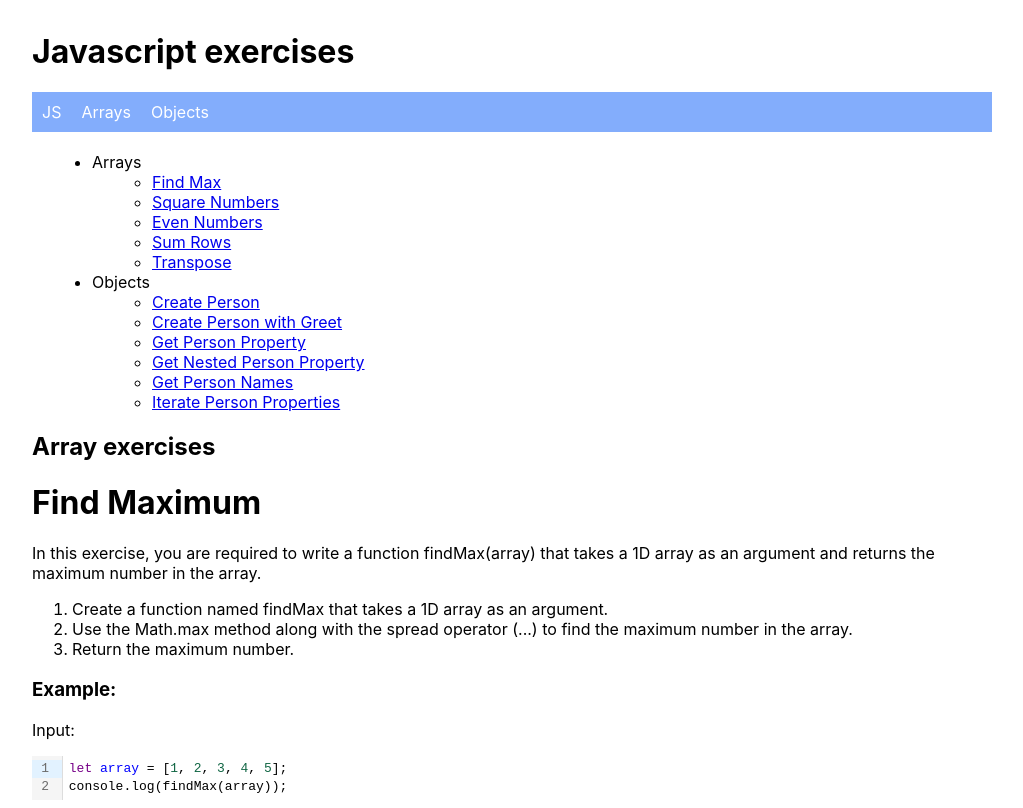
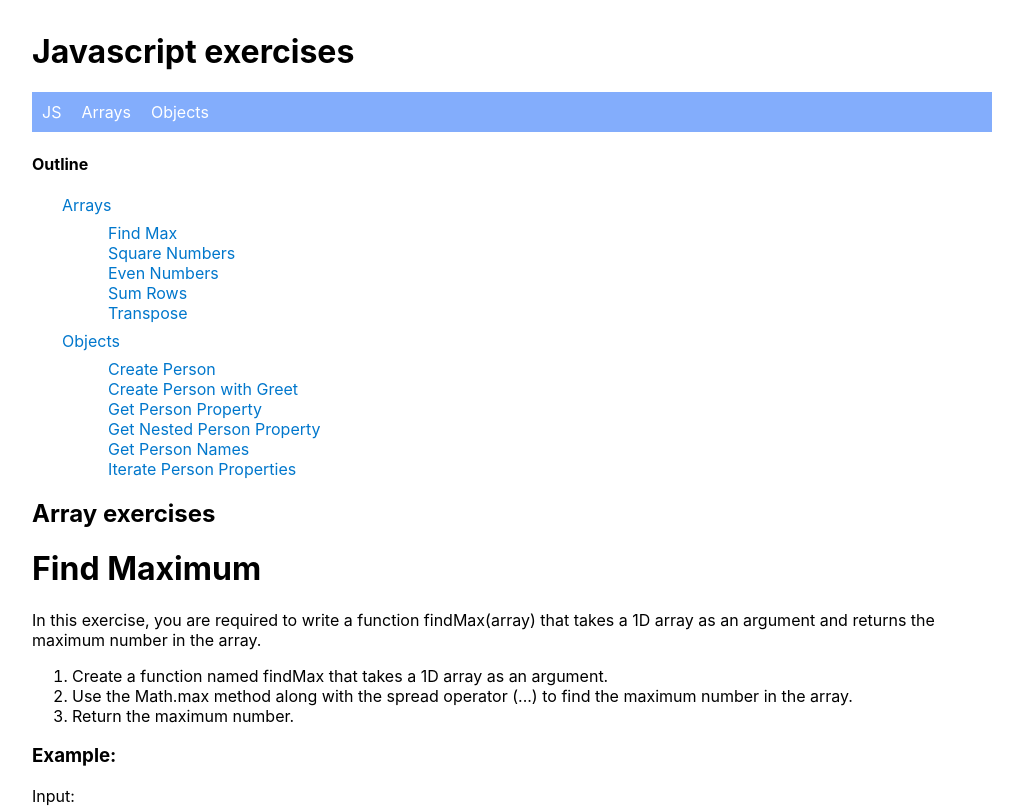
Before and after one commit to mantoone/js_exercises, a React (Create React App) app: page / in a window 1280 px wide. Shown: the top 808 px of the page, without its empty margins (128-1151 px from the left). Built offline with nearby package versions, Linux system fonts and the light colour scheme.

Commit message:
Add outline

```diff
--- a/src/App.css
+++ b/src/App.css
@@ -63,3 +63,36 @@ pre.codeOutput {
 .indent {
   margin-left: 20px;
 }
+
+ul.indent {
+  list-style: none;
+  margin-left: 0;
+  padding-left: 0;
+}
+
+ul.indent li {
+  margin: 0;
+  padding: 0;
+}
+
+ul.indent li ul.indent {
+  margin-top: 0.5rem;
+  margin-bottom: 0.5rem;
+}
+
+ul.indent li ul.indent li {
+  margin-left: 1rem;
+}
+
+ul.indent a {
+  color: #0077cc;
+  text-decoration: none;
+}
+
+ul.indent li ul.indent li a:hover {
+  text-decoration: underline;
+}
+
+.outline ul {
+  margin-left: 30px;
+}
--- a/src/App.js
+++ b/src/App.js
@@ -57,9 +57,11 @@ function App() {
           </ul>
         </nav>
       </header>
+      <div class="outline">
+        <h4>Outline</h4>
         <ul class="indent">
           <li>
-          Arrays
+            <a href="#array-exercises">Arrays</a>
             <ul class="indent">
               <li><a href="#find-maximum">Find Max</a></li>
               <li><a href="#square-numbers">Square Numbers</a></li>
@@ -69,7 +71,7 @@ function App() {
             </ul>
           </li>
           <li>
-          Objects
+            <a href="#object-exercises">Objects</a>
             <ul class="indent">
               <li><a href="#create-person">Create Person</a></li>
               <li><a href="#create-person-with-greet-method">Create Person with Greet</a></li>
@@ -80,6 +82,7 @@ function App() {
             </ul>
           </li>
         </ul>
+      </div>
 
       <h2 id="array-exercises">Array exercises</h2>
       <FindMax />
```
Lines whose indentation alone changed are shown as unchanged.
